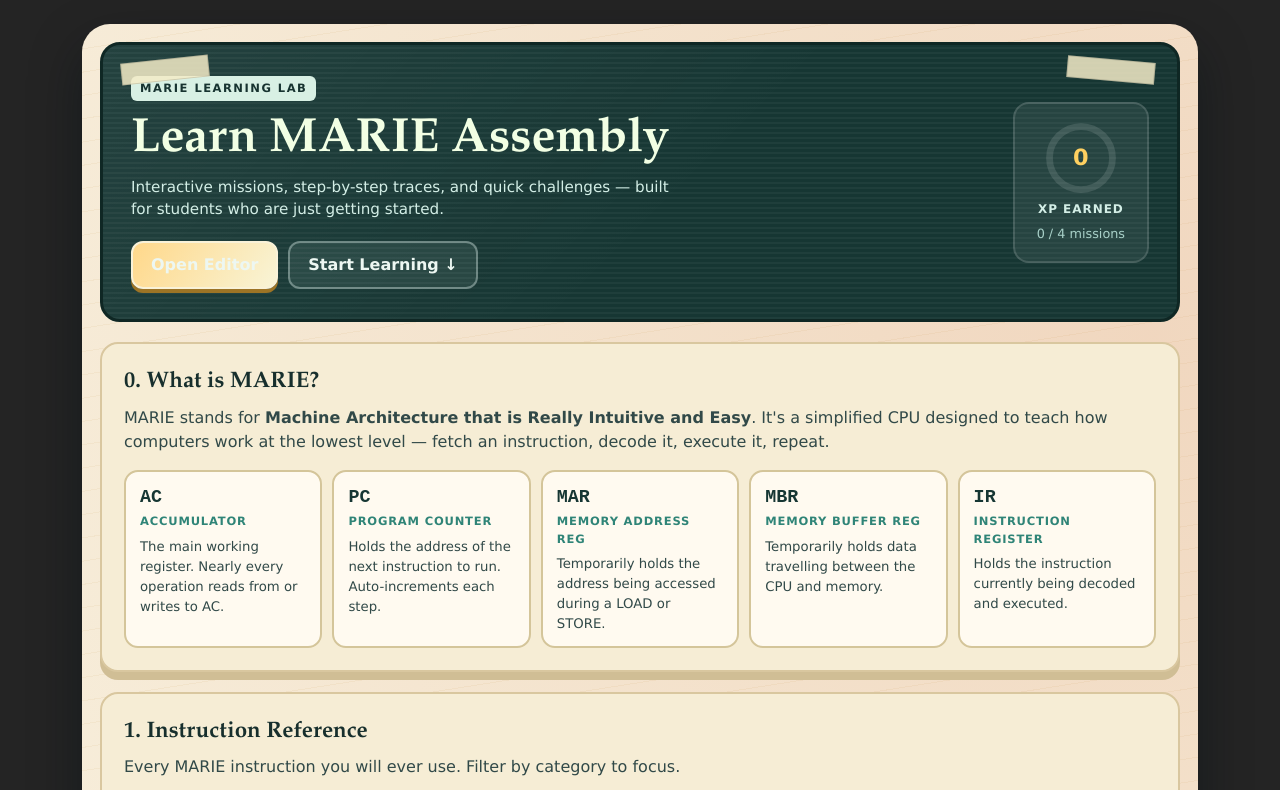
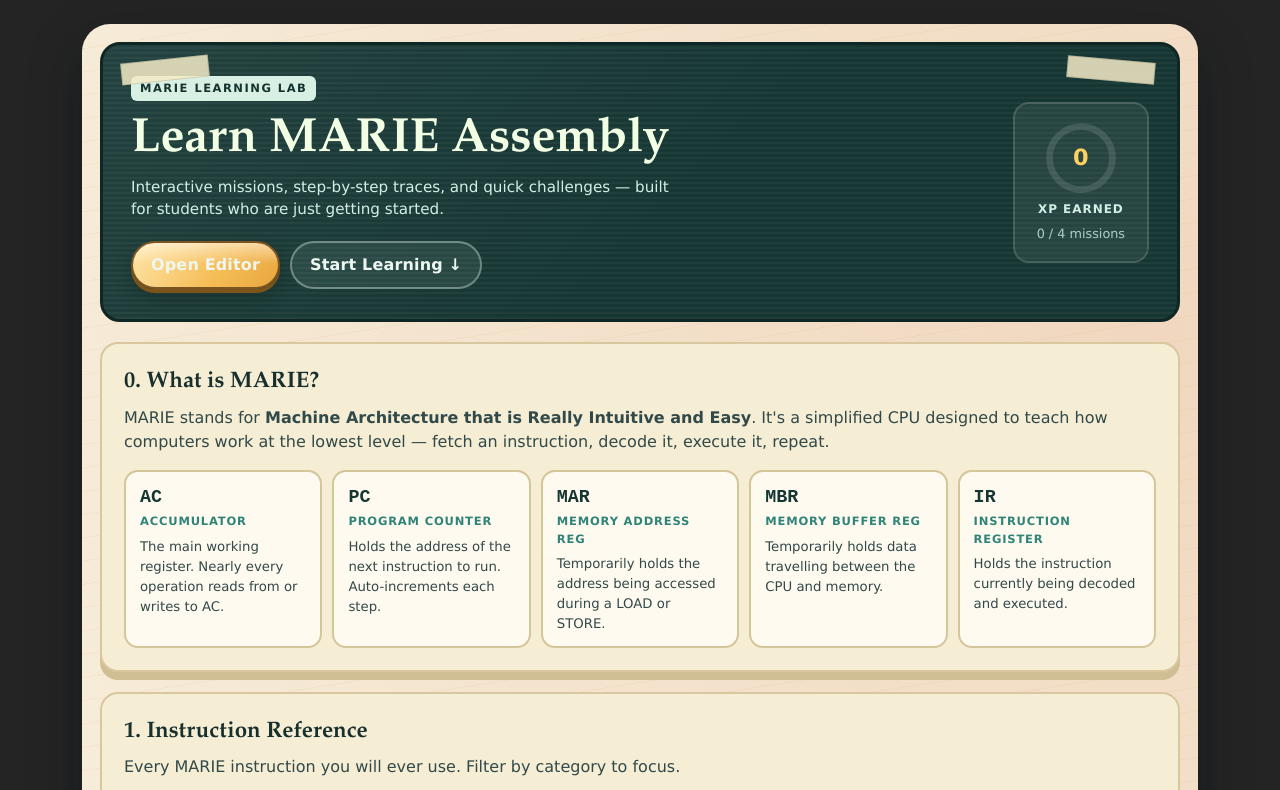
Before and after one commit to alibadawi25/Web-Marie-Assembler, a React (Vite) app: page /tutorial in a window 1280 px wide. Shown: the top 790 px of the page. Built offline with nearby package versions, Linux system fonts and the light colour scheme.

Commit message:
Polish tutorial primary CTA contrast and styling

```diff
--- a/src/pages/TutorialPage.css
+++ b/src/pages/TutorialPage.css
@@ -107,28 +107,55 @@
 
 .tutorial-primary-link,
 .tutorial-secondary-link {
-  display: inline-block;
+  display: inline-flex;
+  align-items: center;
+  justify-content: center;
   padding: 10px 18px;
   border: 2px solid transparent;
-  border-radius: 12px;
+  border-radius: 999px;
   font-weight: 700;
+  letter-spacing: 0.01em;
   text-decoration: none;
-  transition: transform 150ms ease, box-shadow 150ms ease;
+  transition: transform 150ms ease, box-shadow 170ms ease, filter 170ms ease;
 }
 
-.tutorial-primary-link {
-  color: #112a27;
-  border-color: #f9f2d8;
-  background: linear-gradient(125deg, #ffd88a, #f8f4d6);
-  box-shadow: 0 4px 0 #9d7425;
+.tutorial-primary-link,
+.tutorial-primary-link:visited {
+  color: #081412;
+  border-color: #7a5522;
+  background:
+    linear-gradient(180deg, rgba(255,255,255,0.5), rgba(255,255,255,0) 48%),
+    linear-gradient(125deg, #ffe6a8, #f5bd57 60%, #e9a63f);
+  box-shadow:
+    0 4px 0 #7b5419,
+    0 10px 18px rgba(11, 25, 24, 0.28);
+  text-shadow: none;
 }
 .tutorial-secondary-link {
   color: #f3fffb;
   border-color: rgba(235,252,250,0.35);
   background: rgba(225,246,241,0.08);
 }
-.tutorial-primary-link:hover,
+.tutorial-primary-link:hover {
+  transform: translateY(-2px);
+  box-shadow:
+    0 6px 0 #7b5419,
+    0 14px 22px rgba(11, 25, 24, 0.34);
+  filter: saturate(1.05);
+}
 .tutorial-secondary-link:hover { transform: translateY(-2px); }
+
+.tutorial-primary-link:active {
+  transform: translateY(0);
+  box-shadow:
+    0 2px 0 #7b5419,
+    0 6px 10px rgba(11, 25, 24, 0.24);
+}
+
+.tutorial-primary-link:focus-visible {
+  outline: 3px solid #fff9df;
+  outline-offset: 2px;
+}
 
 /* XP Card */
 .tutorial-xp-card {
```
